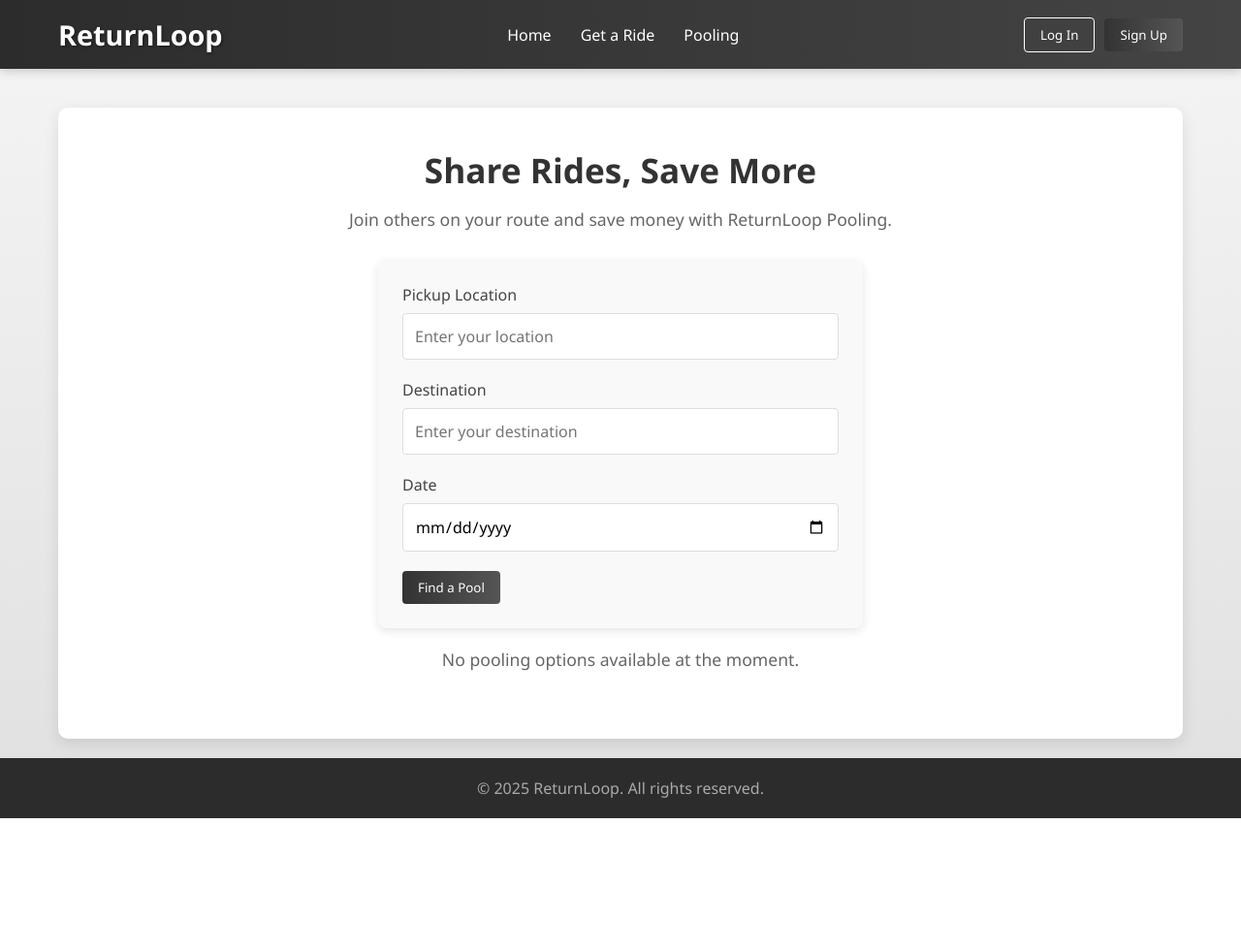
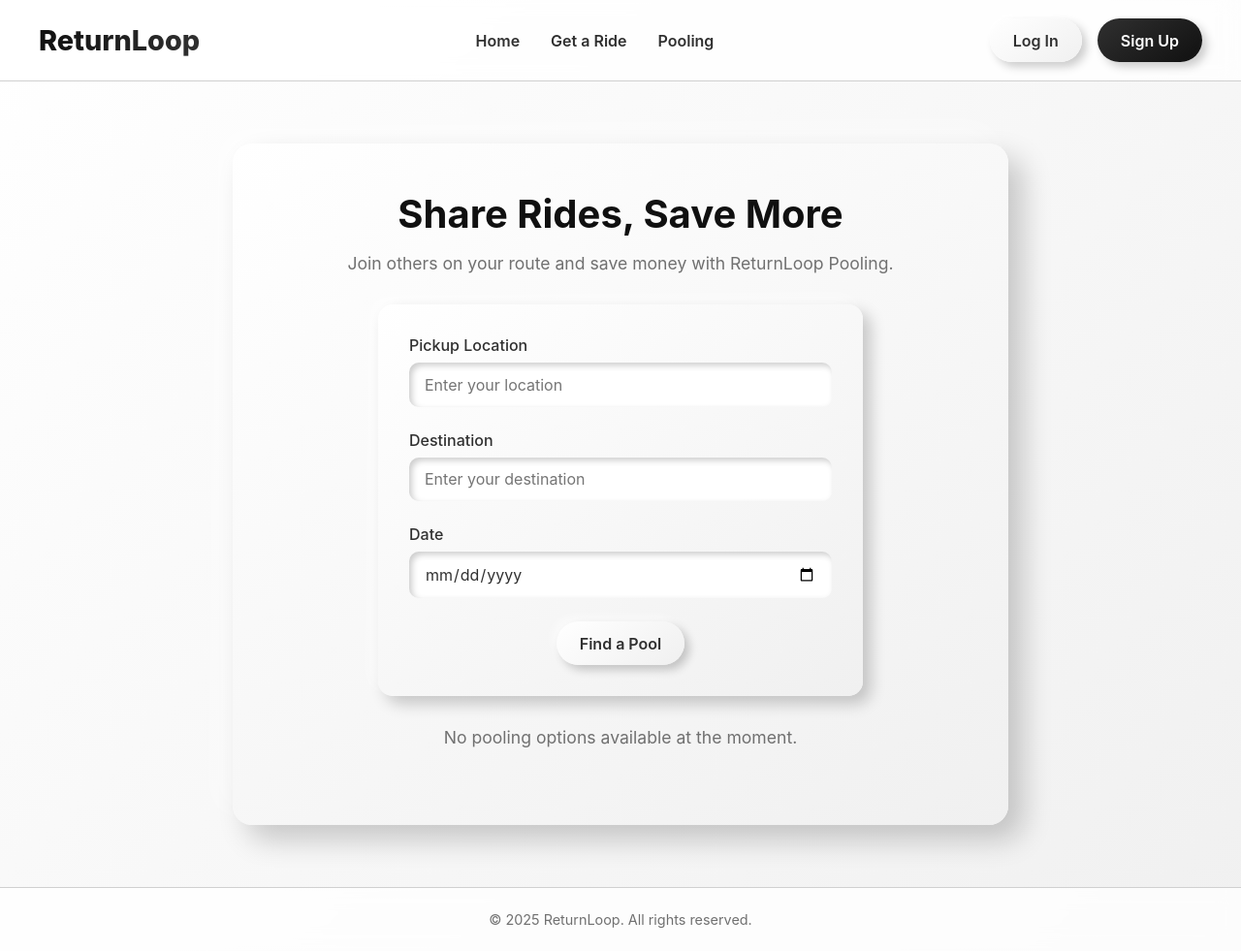
Before and after one commit to Metopher/return, a Flask app: page /pooling in a window 1280 px wide. Shown: the whole page at 97% size. Before the commit the page ends 844 px from the top, so only its background shows below. Run offline with Flask 3, Linux system fonts and the light colour scheme; data that the repository does not hold is empty.

Commit message:
finished styling

```diff
--- a/static/styles.css
+++ b/static/styles.css
@@ -1,13 +1,27 @@
-/* General Reset */
+/* ReturnLoop - Black & White Claymorphism Design */
 * {
     margin: 0;
     padding: 0;
     box-sizing: border-box;
-    font-family: 'Segoe UI', Tahoma, Geneva, Verdana, sans-serif;
+    font-family: 'Inter', 'Segoe UI', Roboto, Helvetica, Arial, sans-serif;
+}
+
+:root {
+    --primary-white: #ffffff;
+    --light-gray: #f0f0f0;
+    --medium-gray: #d0d0d0;
+    --dark-gray: #707070;
+    --charcoal: #303030;
+    --primary-black: #101010;
+    --shadow-light: rgba(255, 255, 255, 0.5);
+    --shadow-dark: rgba(0, 0, 0, 0.2);
+    --clay-bg: linear-gradient(145deg, var(--primary-white), var(--light-gray));
+    --clay-pressed: linear-gradient(145deg, var(--light-gray), var(--primary-white));
+    --clay-dark: linear-gradient(145deg, var(--charcoal), var(--primary-black));
 }
 
 body {
-    background: linear-gradient(to bottom, #f5f5f5, #e0e0e0);
+    background: linear-gradient(135deg, var(--primary-white) 0%, var(--light-gray) 100%);
     min-height: 100vh;
     display: flex;
     flex-direction: column;
@@ -15,10 +29,13 @@ body {
 
 /* Header and Navigation */
 header {
-    background: linear-gradient(to right, #2c2c2c, #444444);
-    color: white;
-    padding: 1rem 0;
-    box-shadow: 0 2px 10px rgba(0, 0, 0, 0.2);
+    padding: 1rem 2rem;
+    position: sticky;
+    top: 0;
+    z-index: 100;
+    background: rgba(255, 255, 255, 0.8);
+    backdrop-filter: blur(10px);
+    border-bottom: 1px solid var(--medium-gray);
 }
 
 nav {
@@ -27,229 +44,244 @@ nav {
     align-items: center;
     max-width: 1200px;
     margin: 0 auto;
-    padding: 0 20px;
+    width: 100%;
 }
 
 .logo {
     font-size: 1.8rem;
-    font-weight: bold;
-    color: white;
-    text-shadow: 1px 1px 3px rgba(0, 0, 0, 0.5);
+    font-weight: 800;
+    background: linear-gradient(90deg, var(--primary-black), var(--charcoal));
+    -webkit-background-clip: text;
+    -webkit-text-fill-color: transparent;
+    padding: 0.5rem 0;
 }
 
 .nav-links {
     display: flex;
-    list-style-type: none;
-}
-
-.nav-links li {
-    margin: 0 15px;
+    list-style: none;
+    gap: 2rem;
 }
 
 .nav-links a {
-    color: white;
     text-decoration: none;
-    font-weight: 500;
+    color: var(--charcoal);
+    font-weight: 600;
     transition: color 0.3s ease;
+    position: relative;
 }
 
 .nav-links a:hover {
-    color: #c0c0c0;
+    color: var(--primary-black);
+}
+
+.nav-links a::after {
+    content: "";
+    position: absolute;
+    width: 0;
+    height: 2px;
+    bottom: -4px;
+    left: 0;
+    background: var(--primary-black);
+    transition: width 0.3s ease;
+}
+
+.nav-links a:hover::after {
+    width: 100%;
 }
 
 .auth-buttons {
     display: flex;
     align-items: center;
-    gap: 10px;
+    gap: 1rem;
 }
 
 .auth-buttons span {
-    margin-right: 10px;
-    color: #e0e0e0;
-}
-
-/* Button Styles */
-button {
-    padding: 8px 16px;
-    border: none;
-    border-radius: 4px;
-    cursor: pointer;
+    margin-right: 1rem;
     font-weight: 500;
-    transition: all 0.3s ease;
-}
-
-.login {
-    background-color: transparent;
-    border: 1px solid white;
-    color: white;
-}
-
-.login:hover {
-    background-color: rgba(255, 255, 255, 0.1);
-}
-
-.signup, button[type="submit"] {
-    background: linear-gradient(to right, #333333, #555555);
-    color: white;
-}
-
-.signup:hover, button[type="submit"]:hover {
-    background: linear-gradient(to right, #444444, #666666);
-    transform: translateY(-2px);
-}
-
-.logout {
-    background-color: #777;
-    color: white;
-}
-
-.logout:hover {
-    background-color: #888;
 }
 
 /* Main Content */
 main {
     flex: 1;
-    padding: 20px;
-    max-width: 1200px;
-    margin: 0 auto;
-    width: 100%;
+    padding: 2rem;
 }
 
 .hero {
-    background: white;
-    padding: 40px;
-    border-radius: 10px;
-    box-shadow: 0 5px 15px rgba(0, 0, 0, 0.1);
+    max-width: 800px;
+    margin: 2rem auto;
     text-align: center;
-    margin-top: 20px;
+    padding: 3rem 2rem;
+    background: var(--clay-bg);
+    border-radius: 20px;
+    box-shadow: 15px 15px 30px var(--shadow-dark),
+                -15px -15px 30px var(--shadow-light);
+    position: relative;
 }
 
 .hero h1 {
-    color: #333;
-    margin-bottom: 15px;
-    font-size: 2.2rem;
+    font-size: 2.5rem;
+    margin-bottom: 1rem;
+    color: var(--primary-black);
 }
 
 .hero p {
-    color: #666;
-    margin-bottom: 30px;
     font-size: 1.1rem;
+    margin-bottom: 2rem;
+    color: var(--dark-gray);
 }
 
-/* Form Styles */
-.auth-form {
-    max-width: 500px;
-    margin: 0 auto;
-    background: #f9f9f9;
-    padding: 25px;
-    border-radius: 8px;
-    box-shadow: 0 3px 10px rgba(0, 0, 0, 0.1);
-    text-align: left;
+/* Buttons */
+button, .large-button {
+    padding: 0.8rem 1.5rem;
+    border: none;
+    border-radius: 50px;
+    background: var(--clay-bg);
+    color: var(--charcoal);
+    font-weight: 600;
+    cursor: pointer;
+    transition: all 0.3s ease;
+    box-shadow: 5px 5px 10px var(--shadow-dark),
+                -5px -5px 10px var(--shadow-light);
+    font-size: 1rem;
 }
 
-.form-group {
-    margin-bottom: 20px;
+button:hover, .large-button:hover {
+    transform: translateY(-3px);
+    box-shadow: 7px 7px 14px var(--shadow-dark),
+                -7px -7px 14px var(--shadow-light);
 }
 
-label {
-    display: block;
-    margin-bottom: 8px;
-    color: #444;
-    font-weight: 500;
+button:active, .large-button:active {
+    transform: translateY(0);
+    background: var(--clay-pressed);
+    box-shadow: inset 5px 5px 10px var(--shadow-dark),
+                inset -5px -5px 10px var(--shadow-light);
 }
 
-input {
-    width: 100%;
-    padding: 12px;
-    border: 1px solid #ddd;
-    border-radius: 4px;
-    font-size: 1rem;
-    transition: border 0.3s ease;
+.login {
+    background: var(--clay-bg);
+    color: var(--charcoal);
 }
 
-input:focus {
-    border-color: #666;
-    outline: none;
+.signup, .logout {
+    background: var(--clay-dark);
+    color: var(--primary-white);
 }
 
-/* Button Container for Home Page */
+.signup:hover, .logout:hover {
+    background: linear-gradient(145deg, #1a1a1a, #303030);
+}
+
 .button-container {
     display: flex;
     justify-content: center;
-    gap: 20px;
-    margin-top: 20px;
+    gap: 1.5rem;
+    margin-top: 2rem;
 }
 
 .large-button {
     display: inline-block;
-    padding: 15px 30px;
-    background: linear-gradient(135deg, #333333, #555555);
-    color: white;
     text-decoration: none;
-    border-radius: 8px;
-    font-weight: 600;
-    transition: all 0.3s ease;
-    box-shadow: 0 4px 6px rgba(0, 0, 0, 0.1);
+    padding: 1rem 2rem;
+    font-size: 1.1rem;
+    min-width: 180px;
 }
 
-.large-button:hover {
-    transform: translateY(-3px);
-    box-shadow: 0 6px 10px rgba(0, 0, 0, 0.15);
-    background: linear-gradient(135deg, #444444, #666666);
+/* Forms */
+.auth-form {
+    max-width: 500px;
+    margin: 2rem auto;
+    padding: 2rem;
+    background: var(--clay-bg);
+    border-radius: 15px;
+    box-shadow: 8px 8px 16px var(--shadow-dark),
+                -8px -8px 16px var(--shadow-light);
 }
 
-/* Pooling Specific Styles */
+.form-group {
+    margin-bottom: 1.5rem;
+    text-align: left;
+}
+
+.form-group label {
+    display: block;
+    margin-bottom: 0.5rem;
+    font-weight: 500;
+    color: var(--charcoal);
+}
+
+.form-group input,
+.form-group select {
+    width: 100%;
+    padding: 0.8rem 1rem;
+    border: none;
+    border-radius: 10px;
+    background: var(--primary-white);
+    box-shadow: inset 3px 3px 6px var(--shadow-dark),
+                inset -3px -3px 6px var(--shadow-light);
+    font-size: 1rem;
+    color: var(--charcoal);
+    transition: all 0.3s ease;
+}
+
+.form-group input:focus,
+.form-group select:focus {
+    outline: none;
+    box-shadow: inset 4px 4px 8px var(--shadow-dark),
+                inset -4px -4px 8px var(--shadow-light);
+}
+
+/* Pooling Specific */
 .pooling-container {
-    display: flex;
-    flex-direction: column;
-    gap: 20px;
-    margin-top: 20px;
+    margin-top: 2.5rem;
 }
 
 .pooling-card {
-    border: 1px solid #ddd;
-    border-radius: 10px;
-    padding: 20px;
-    background: linear-gradient(to bottom, #ffffff, #f5f5f5);
-    box-shadow: 0 3px 8px rgba(0, 0, 0, 0.05);
-    transition: transform 0.3s ease;
-}
-
-.pooling-card:hover {
-    transform: translateY(-3px);
-    box-shadow: 0 5px 15px rgba(0, 0, 0, 0.1);
+    margin-bottom: 1.5rem;
+    padding: 1.5rem;
+    border-radius: 15px;
+    background: var(--clay-bg);
+    box-shadow: 8px 8px 16px var(--shadow-dark),
+                -8px -8px 16px var(--shadow-light);
+    text-align: left;
 }
 
 .pooling-card h3 {
-    margin: 0 0 10px;
-    color: #333;
-    font-size: 1.2rem;
+    font-size: 1.3rem;
+    margin-bottom: 1rem;
+    color: var(--primary-black);
 }
 
 .pooling-card p {
-    margin: 5px 0;
-    color: #555;
+    margin-bottom: 0.5rem;
+    color: var(--dark-gray);
 }
 
 /* Footer */
 footer {
-    background: #2c2c2c;
-    color: #aaa;
+    padding: 1.5rem;
     text-align: center;
-    padding: 20px;
-    margin-top: auto;
+    background: rgba(255, 255, 255, 0.8);
+    backdrop-filter: blur(10px);
+    border-top: 1px solid var(--medium-gray);
 }
 
-/* Responsive Adjustments */
+footer p {
+    color: var(--dark-gray);
+    font-size: 0.9rem;
+}
+
+/* Responsive Design */
 @media (max-width: 768px) {
     nav {
         flex-direction: column;
-        gap: 15px;
+        gap: 1rem;
     }
 
     .nav-links {
-        margin: 10px 0;
+        width: 100%;
+        justify-content: center;
+        gap: 1rem;
     }
 
     .auth-buttons {
@@ -258,15 +290,33 @@ footer {
     }
 
     .hero {
-        padding: 30px 20px;
+        padding: 2rem 1rem;
     }
 
     .button-container {
         flex-direction: column;
+        align-items: center;
     }
 
     .large-button {
         width: 100%;
-        margin-bottom: 10px;
+        max-width: 300px;
     }
 }
+
+@media (max-width: 480px) {
+    .nav-links {
+        flex-direction: column;
+        align-items: center;
+        gap: 0.5rem;
+    }
+
+    .auth-buttons {
+        flex-direction: column;
+        gap: 0.5rem;
+    }
+
+    .hero h1 {
+        font-size: 2rem;
+    }
+}
```
